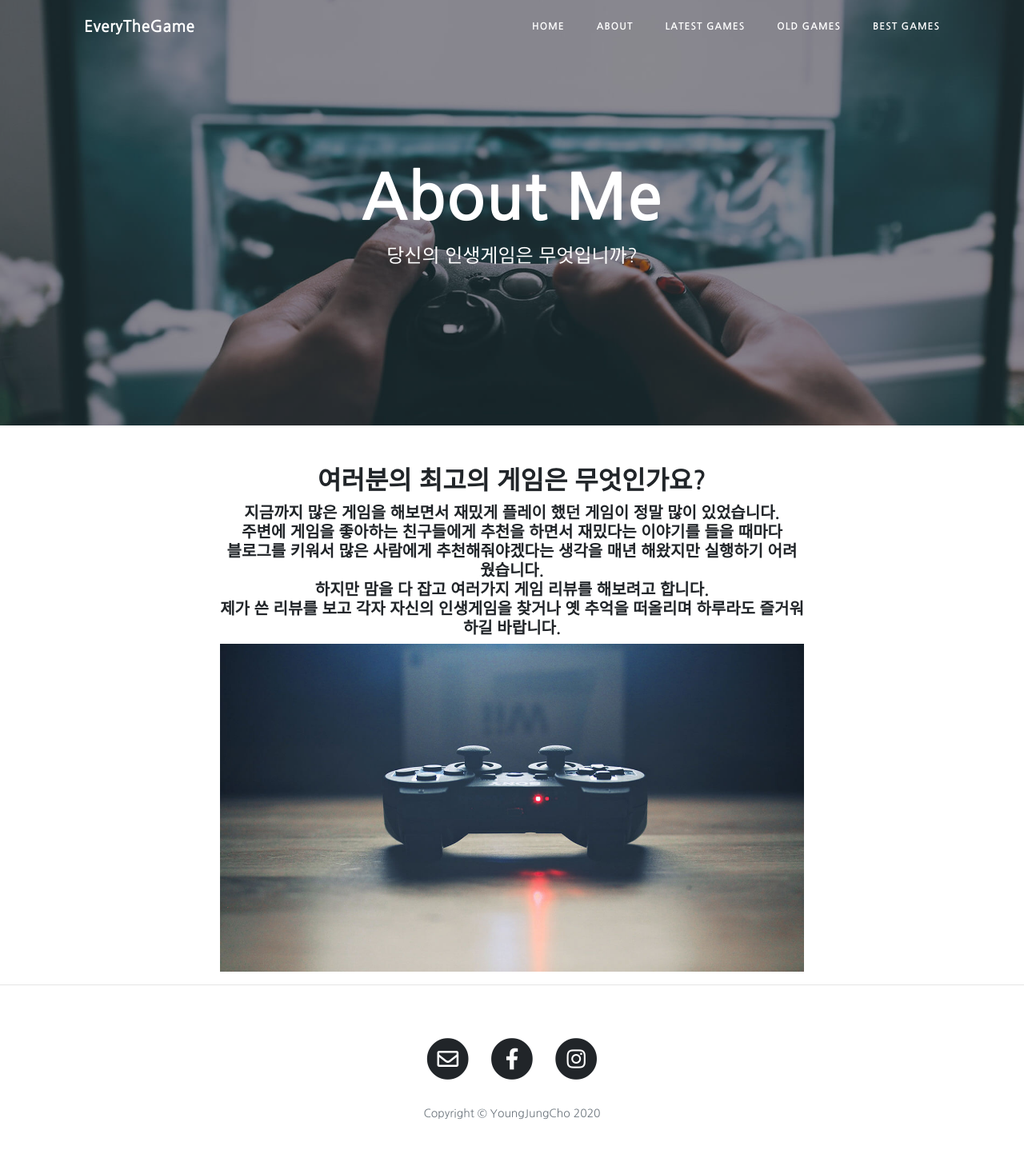
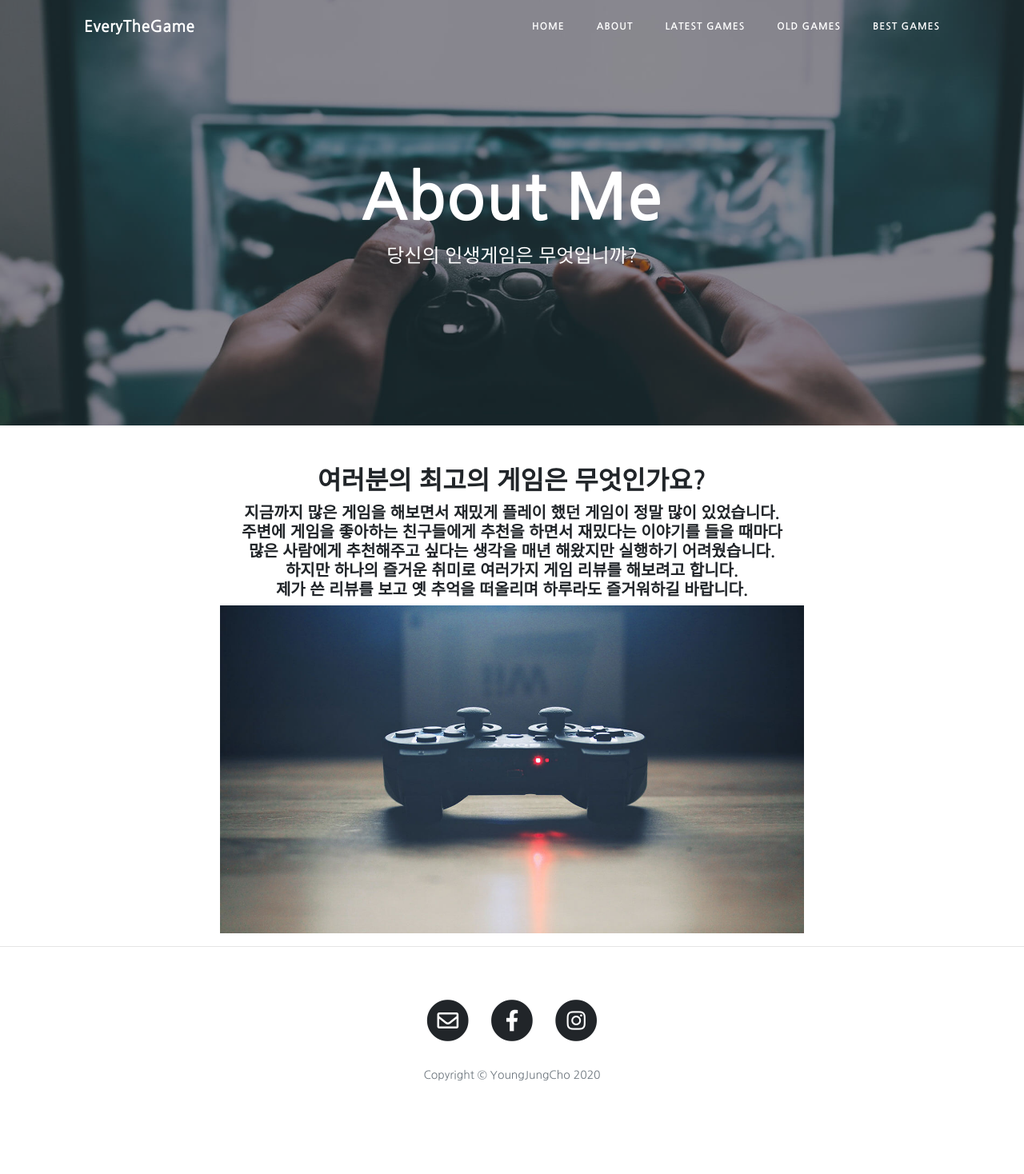
Before and after one commit to youngjungcho/everythegame88, a Jekyll site: the page built from about.html, in a window 1280 px wide. Shown: the whole page at 80% size. Built offline with Jekyll 4.4.1, drawn with Linux system fonts in a browser that asks for light colours; after the commit the page ends 1420 px from its top, so only the background shows below that.

Commit message:
Update about.html

```diff
--- a/about.html
+++ b/about.html
@@ -18,9 +18,9 @@ background: '/img/bg-about.jpg'
       <h2 class="subtitle">여러분의 최고의 게임은 무엇인가요?</h2>
       <h5 class="information"> 지금까지 많은 게임을 해보면서 재밌게 플레이 했던 게임이 정말 많이 있었습니다.<br>
                                 주변에 게임을 좋아하는 친구들에게 추천을 하면서 재밌다는 이야기를 들을 때마다<br>
-                                블로그를 키워서 많은 사람에게 추천해줘야겠다는 생각을 매년 해왔지만 실행하기 어려웠습니다.<br>
-                                하지만 맘을 다 잡고 여러가지 게임 리뷰를 해보려고 합니다.<br>
-                                제가 쓴 리뷰를 보고 각자 자신의 인생게임을 찾거나 옛 추억을 떠올리며 하루라도 즐거워하길 바랍니다.</h5>
+                                많은 사람에게 추천해주고 싶다는 생각을 매년 해왔지만 실행하기 어려웠습니다.<br>
+                                하지만 하나의 즐거운 취미로 여러가지 게임 리뷰를 해보려고 합니다.<br>
+                                제가 쓴 리뷰를 보고 옛 추억을 떠올리며 하루라도 즐거워하길 바랍니다.</h5>
 	  </div>
   <div id="image">
     <div class="image1"><img src="/img/bg-main.jpg" alt="everythegame"></div>
```
